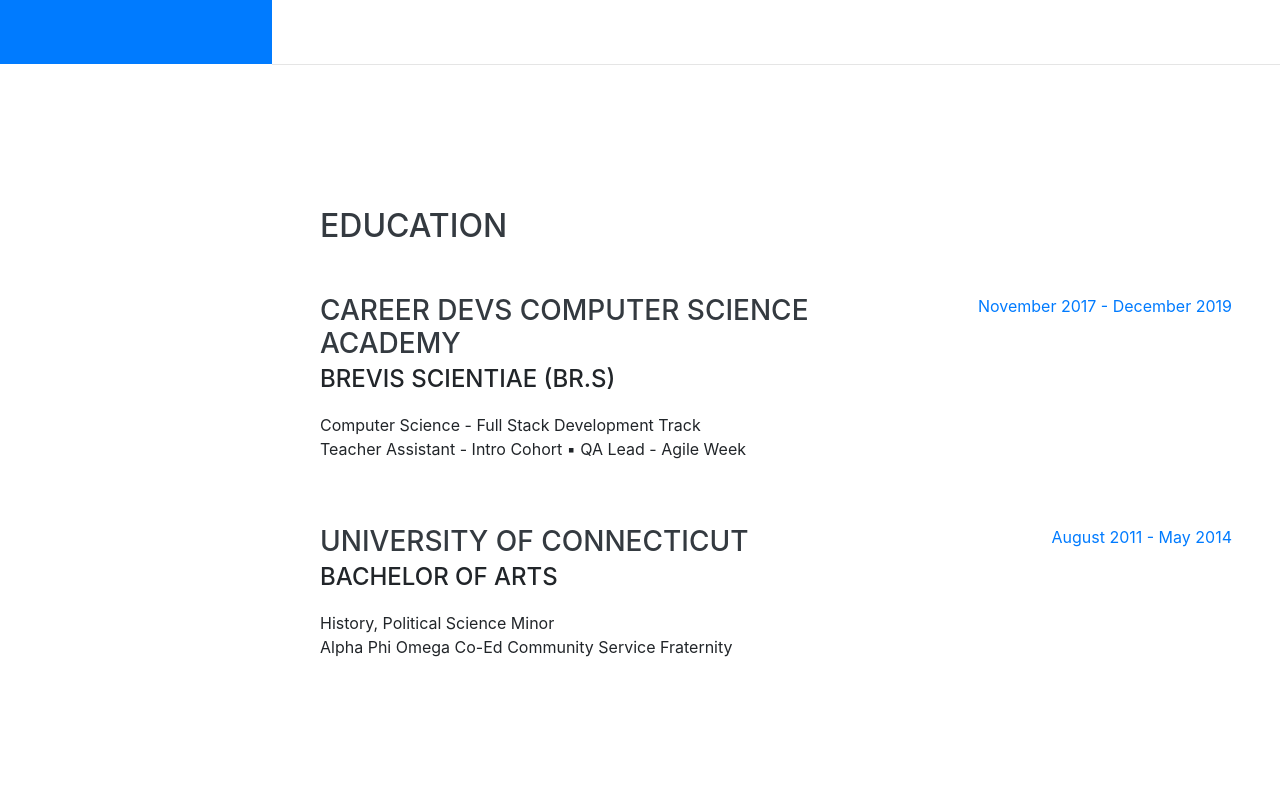
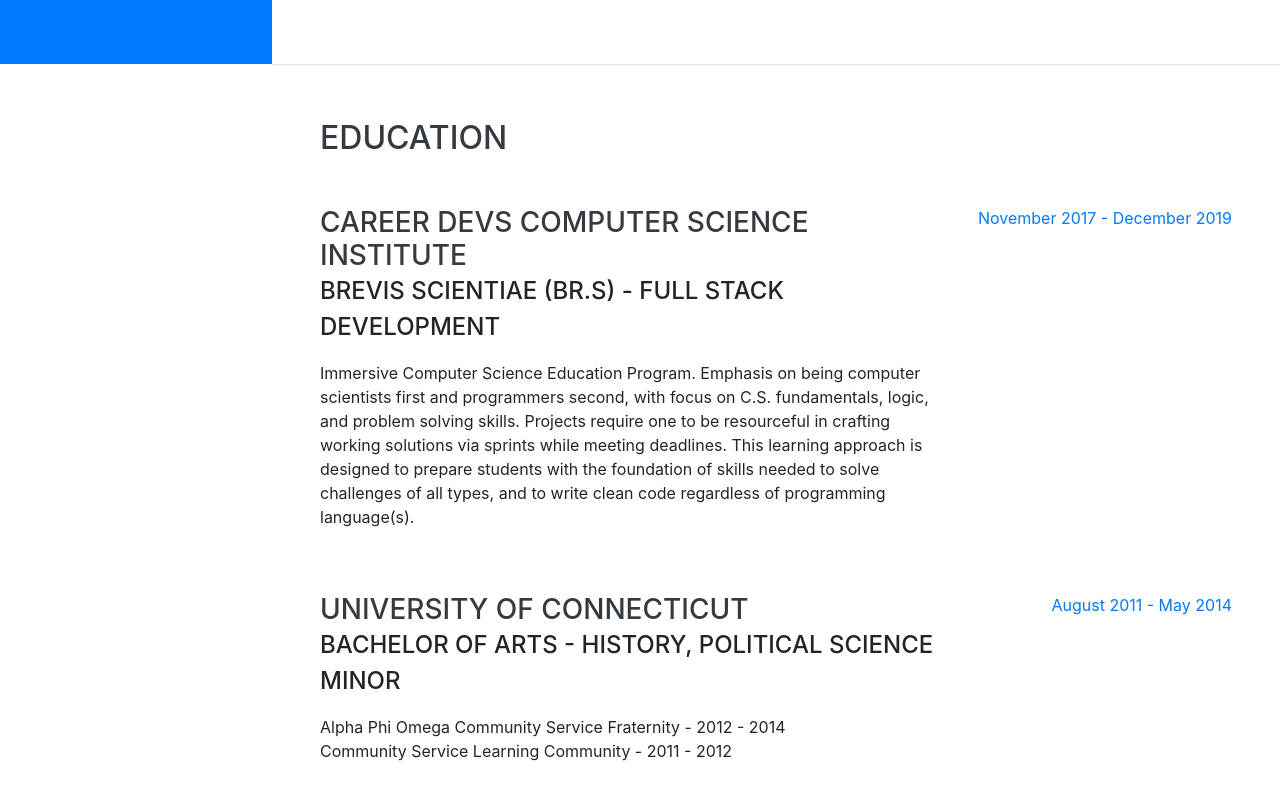
Before and after one commit to gregsmith446/ResumeSite, a website with bundled scripts: page index.html in a window 1280 px wide. Shown: the part 736-1536 px from the top of the page. Built offline with nearby package versions, Linux system fonts and the light colour scheme; a web font is replaced by a local one.

Commit message:
edited education system, removed headline

```diff
--- a/index.html
+++ b/index.html
@@ -66,7 +66,6 @@
         <div class="subheading mb-5">Providence, RI · (860) 367-5100 ·
           <a href="mailto:gregsmith446@gmail.com">gregsmith446@gmail.com</a>
         </div>
-        <p class="lead mb-5">Poised to add value to you company via code and automation solutions.</p>
         <div class="social-icons">
           <a href="https://www.linkedin.com/in/gregdevs/">
             <i class="fab fa-linkedin-in" title="LinkedIn"></i>
@@ -89,10 +88,9 @@
 
         <div class="resume-item d-flex flex-column flex-md-row justify-content-between mb-5">
           <div class="resume-content">
-            <h3 class="mb-0">Career Devs Computer Science Academy</h3>
-            <div class="subheading mb-3">Brevis Scientiae (Br.S)</div>
-            <div>Computer Science - Full Stack Development Track</div>
-            <p>Teacher Assistant - Intro Cohort ▪ QA Lead - Agile Week</p>
+            <h3 class="mb-0">Career Devs Computer Science Institute</h3>
+            <div class="subheading mb-3">Brevis Scientiae (Br.S) - Full Stack Development</div>
+            <p>Immersive Computer Science Education Program. Emphasis on being computer scientists first and programmers second, with focus on C.S. fundamentals, logic, and problem solving skills. Projects require one to be resourceful in crafting working solutions via sprints while meeting deadlines. This learning approach is designed to prepare students with the foundation of skills needed to solve challenges of all types, and to write clean code regardless of programming language(s).</p>
           </div>
           <div class="resume-date text-md-right">
             <span class="text-primary">November 2017 - December 2019</span>
@@ -102,9 +100,13 @@
         <div class="resume-item d-flex flex-column flex-md-row justify-content-between mb-5">
           <div class="resume-content">
             <h3 class="mb-0">University of Connecticut</h3>
-            <div class="subheading mb-3">Bachelor of Arts</div>
-            <div>History, Political Science Minor</div>
-            <p>Alpha Phi Omega Co-Ed Community Service Fraternity</p>
+            <div class="subheading mb-3">Bachelor of Arts - History, Political Science Minor</div>
+            <div>
+                Alpha Phi Omega Community Service Fraternity  - 2012 - 2014
+            </div>
+            <div>
+                Community Service Learning Community - 2011 - 2012
+            </div>
           </div>
           <div class="resume-date text-md-right">
             <span class="text-primary">August 2011 - May 2014</span>
```
